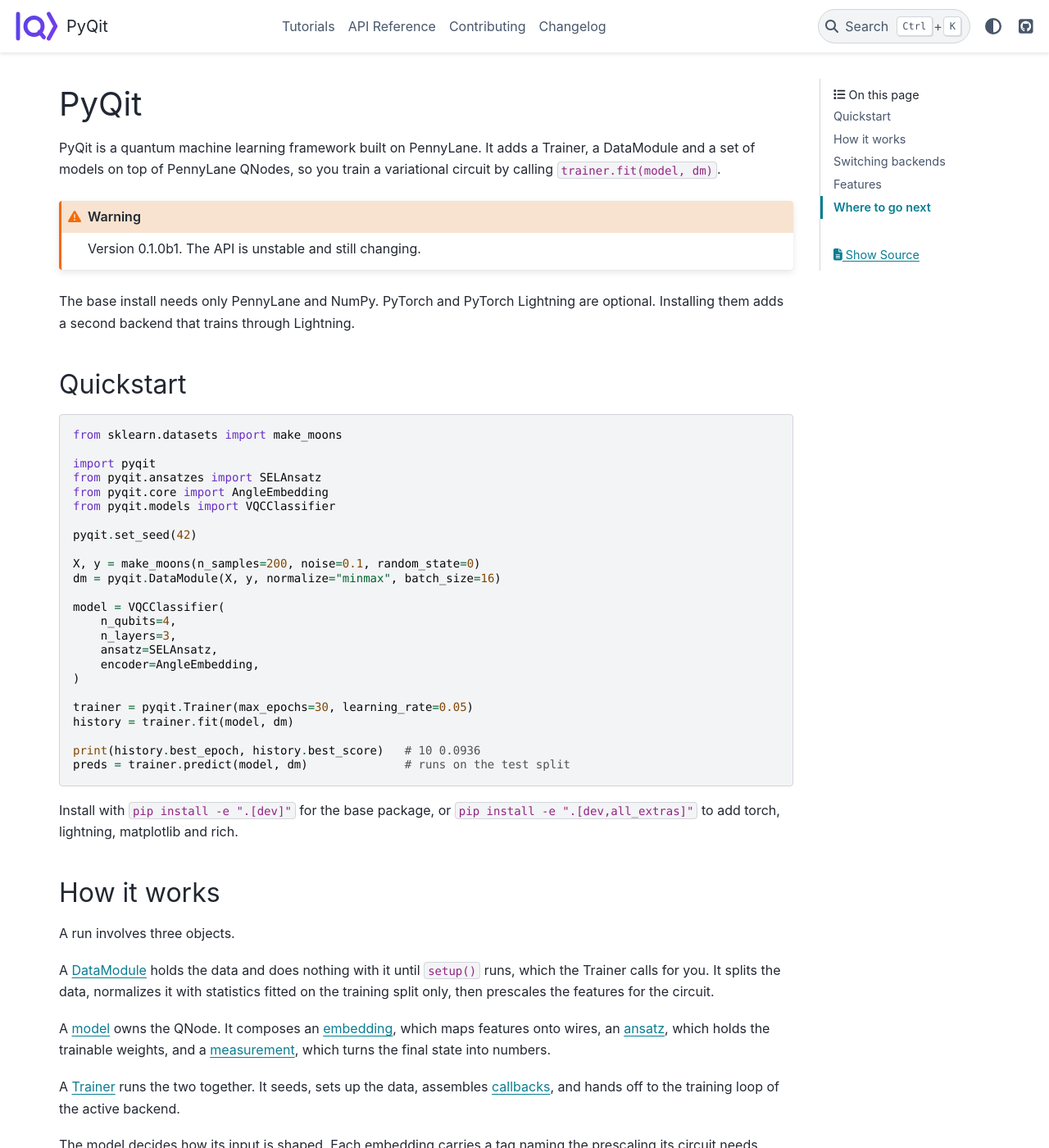
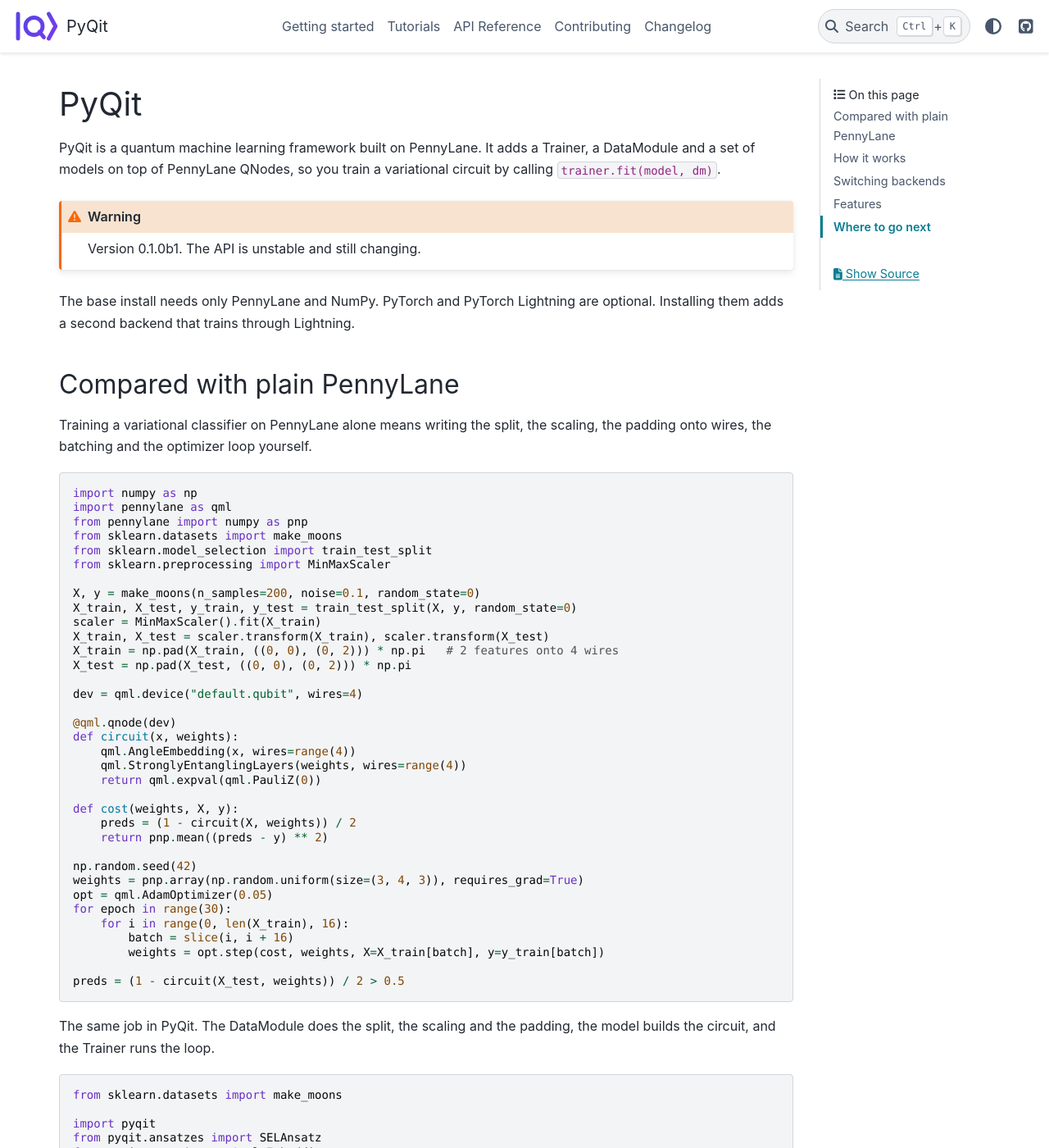
Before and after one commit to phoeenniixx/pyQit, a Sphinx documentation site: the page built from docs/index.rst, in a window 1280 px wide and 1400 px high. Shown: the whole window at 82% size. Built offline with Sphinx 7.4.7 and the PyData theme 0.15.4, drawn with Linux system fonts in a browser that asks for light colours; some of the changed text lies outside the part shown.

Commit message:
update docs (#41)
- Adds Getting started page
- Adds license to `pyproject.toml`
- Adds an example of how `pyqit` makes the flow easier as compared to
`pennylane`
- Updates the install commands to use `pip` instead

```diff
--- a/docs/index.rst
+++ b/docs/index.rst
@@ -14,8 +14,53 @@ The base install needs only PennyLane and NumPy. PyTorch and PyTorch Lightning
 are optional. Installing them adds a second backend that trains through
 Lightning.
 
-Quickstart
-==========
+Compared with plain PennyLane
+=============================
+
+Training a variational classifier on PennyLane alone means writing the split,
+the scaling, the padding onto wires, the batching and the optimizer loop
+yourself.
+
+.. code-block:: python
+
+   import numpy as np
+   import pennylane as qml
+   from pennylane import numpy as pnp
+   from sklearn.datasets import make_moons
+   from sklearn.model_selection import train_test_split
+   from sklearn.preprocessing import MinMaxScaler
+
+   X, y = make_moons(n_samples=200, noise=0.1, random_state=0)
+   X_train, X_test, y_train, y_test = train_test_split(X, y, random_state=0)
+   scaler = MinMaxScaler().fit(X_train)
+   X_train, X_test = scaler.transform(X_train), scaler.transform(X_test)
+   X_train = np.pad(X_train, ((0, 0), (0, 2))) * np.pi   # 2 features onto 4 wires
+   X_test = np.pad(X_test, ((0, 0), (0, 2))) * np.pi
+
+   dev = qml.device("default.qubit", wires=4)
+
+   @qml.qnode(dev)
+   def circuit(x, weights):
+       qml.AngleEmbedding(x, wires=range(4))
+       qml.StronglyEntanglingLayers(weights, wires=range(4))
+       return qml.expval(qml.PauliZ(0))
+
+   def cost(weights, X, y):
+       preds = (1 - circuit(X, weights)) / 2
+       return pnp.mean((preds - y) ** 2)
+
+   np.random.seed(42)
+   weights = pnp.array(np.random.uniform(size=(3, 4, 3)), requires_grad=True)
+   opt = qml.AdamOptimizer(0.05)
+   for epoch in range(30):
+       for i in range(0, len(X_train), 16):
+           batch = slice(i, i + 16)
+           weights = opt.step(cost, weights, X=X_train[batch], y=y_train[batch])
+
+   preds = (1 - circuit(X_test, weights)) / 2 > 0.5
+
+The same job in PyQit. The DataModule does the split, the scaling and the
+padding, the model builds the circuit, and the Trainer runs the loop.
 
 .. code-block:: python
 
@@ -41,12 +86,12 @@ Quickstart
    trainer = pyqit.Trainer(max_epochs=30, learning_rate=0.05)
    history = trainer.fit(model, dm)
 
-   print(history.best_epoch, history.best_score)   # 10 0.0936
+   print(history.best_epoch, history.best_score)   # 22 0.0947
    preds = trainer.predict(model, dm)              # runs on the test split
 
-Install with ``pip install -e ".[dev]"`` for the base package, or
-``pip install -e ".[dev,all_extras]"`` to add torch, lightning, matplotlib and
-rich.
+You also get a validation split, a per-epoch history, callbacks and a second
+backend without changing the code above. :doc:`getting_started` covers the
+install and walks through this example.
 
 How it works
 ============
@@ -117,6 +162,11 @@ kind of object and one page per class.
 
 .. toctree::
    :hidden:
+
+   getting_started
+
+.. toctree::
+   :hidden:
    :caption: Tutorials
    :maxdepth: 1
 
--- a/pyproject.toml
+++ b/pyproject.toml
@@ -7,6 +7,8 @@ authors = [
   {name = "Aryan Saini"},
 ]
 requires-python = ">=3.10,<3.15"
+license = "Apache-2.0"
+license-files = ["LICENSE"]
 classifiers = [
   "Intended Audience :: Developers",
   "Intended Audience :: Science/Research",
@@ -22,7 +24,6 @@ classifiers = [
   "Topic :: Software Development",
   "Topic :: Software Development :: Libraries",
   "Topic :: Software Development :: Libraries :: Python Modules",
-    # Lincense yet to decide
 ]
 description = "A high-level orchestration and pipeline framework for quantum machine learning"
 
```
Also changed, not shown: README.md (+11 -11 lines), docs/getting_started.rst (added, +109 -0 lines).
